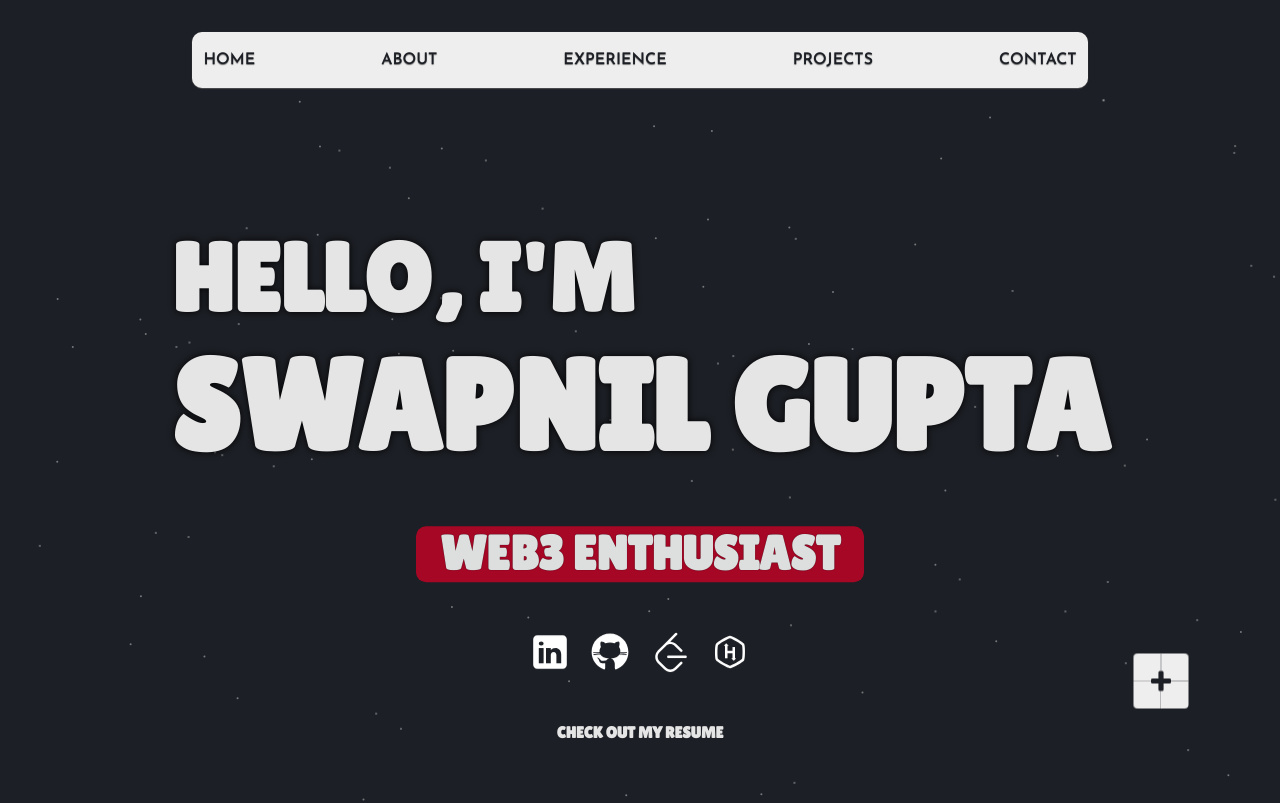
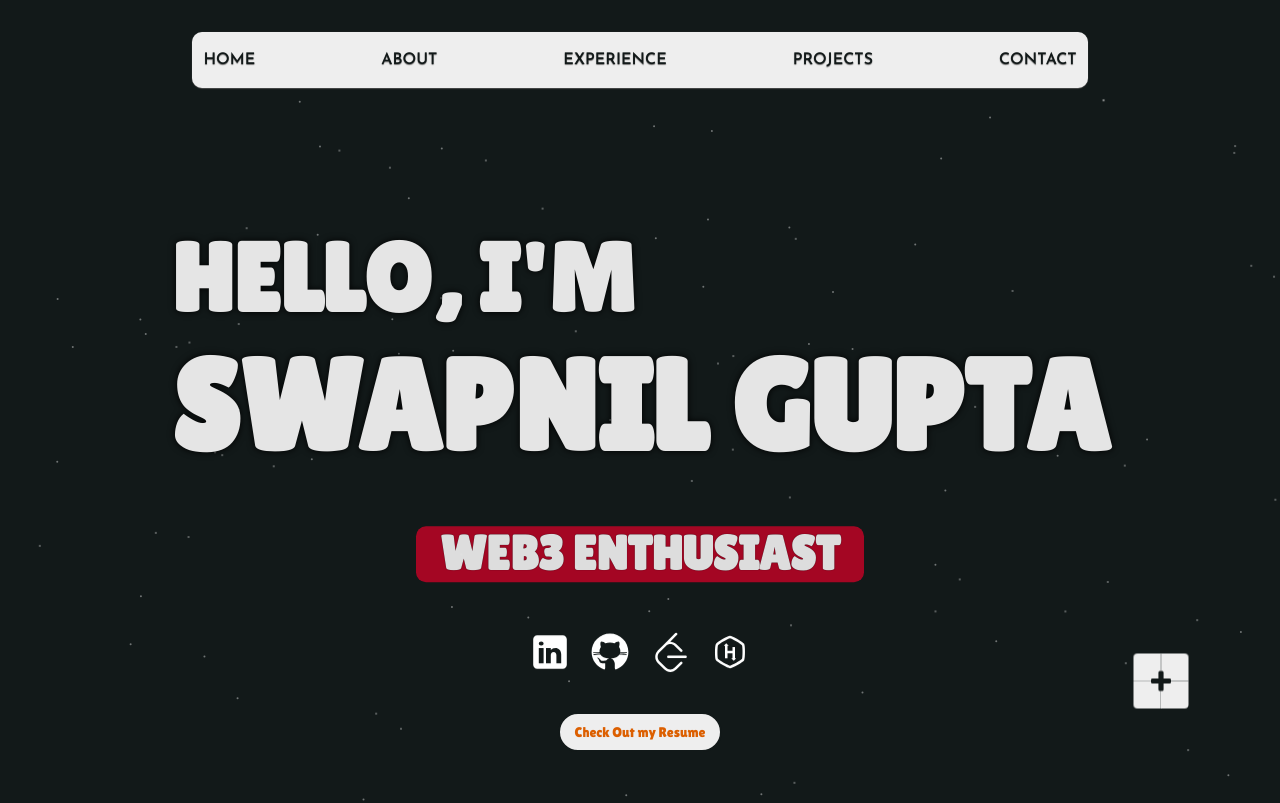
Before and after one commit to swapnilgupta14/Personal-Porfolio-using-Next.js, a Next.js app: page / in a window 1280 px wide. Shown: the top 803 px of the page. Built offline with nearby package versions, Linux system fonts and the light colour scheme; a web font is replaced by a local one.

Commit message:
button style, small changes

```diff
--- a/src/component/Homepage.js
+++ b/src/component/Homepage.js
@@ -1,5 +1,5 @@
 import React, { useState, useEffect } from 'react';
-import { Linkedin, Github, Mail, Leetcode, HackerRank } from './icon/icon';
+import { Linkedin, Github, Mail, Leetcode, HackerRank, DownloadIcon } from './icon/icon';
 import { IndicatorIcon } from './icon/icon';
 
 const Homepage = () => {
@@ -7,6 +7,8 @@ const Homepage = () => {
     const [isSmallScreen, setIsSmallScreen] = useState(false);
     const [isLoading, setIsLoading] = useState(false);
     const [isSuccess, setIsSuccess] = useState(false);
+    const [isHovered, setIsHovered] = useState(false);
+
 
     const handleButtonClick = () => {
         setIsLoading(true);
@@ -16,10 +18,12 @@ const Homepage = () => {
             setTimeout(() => {
                 const link = document.createElement('a');
                 link.href = 'https://drive.google.com/file/d/10Aq7BljScKLy-G8FTlHwjYk874xG7YOL/view?usp=sharing';
+                link.target = '_blank';
                 link.download = 'swapnil_gupta.pdf';
                 link.click();
-            }, 1000);
-        }, 3000);
+                setIsSuccess(false);
+            }, 2000);
+        }, 2000);
     };
 
 
@@ -134,10 +138,15 @@ const Homepage = () => {
                         <div className='loading-bar'>
                             <div className='loading-bar-progress'></div>
                         </div>
-                    ) : isSuccess ? (
-                       ` Loading....`
                     ) : (
-                        <p>Check Out my Resume</p>
+                        <button
+                            className='button'
+                            onMouseEnter={() => setIsHovered(true)}
+                            onMouseLeave={() => setIsHovered(false)}
+                        >
+                            {!isHovered && <span className='text-1'>Check Out my Resume</span>}
+                            {isHovered && <span className='icon-1'><DownloadIcon width={20} height={20} /></span>}
+                        </button>
                     )}
                 </div>
             </div>
--- a/src/pages/index.js
+++ b/src/pages/index.js
@@ -28,6 +28,11 @@ export default function Home() {
     return () => clearTimeout(timeout);
   }, []);
 
+  let isMobile;
+  if (typeof window !== "undefined") {
+    isMobile = window.innerWidth <= 768;
+  }
+
   return (
     <>
       <div>
@@ -54,11 +59,11 @@ export default function Home() {
           </div>
         ) : (
           <>
-          <Header />
-          <Homepage />
-          <AddButton />
-          <Projects/>
-          <Footer/>
+            <Header />
+            <Homepage />
+            {isMobile ? null : <AddButton />}
+            <Projects />
+            <Footer />
           </>
         )}
         {!showWelcome && (
--- a/src/styles/Homepage.scss
+++ b/src/styles/Homepage.scss
@@ -42,13 +42,13 @@ $background-gradient: linear-gradient(270deg, $secondary-accent-color 0%, $accen
     .container {
         color: #e5e5e5;
         font-size: 2.26rem;
-        text-transform: uppercase;
         display: flex;
         flex-direction: column;
         align-items: center;
         justify-content: center;
         text-align: center;
         position: relative;
+        text-transform: uppercase;
         z-index: 2;
         pointer-events: auto;
 
@@ -75,6 +75,7 @@ $background-gradient: linear-gradient(270deg, $secondary-accent-color 0%, $accen
         .name-color {
             font-size: 8rem;
             color: #e5e5e5;
+
         }
 
         .social-nav-container {
@@ -93,12 +94,11 @@ $background-gradient: linear-gradient(270deg, $secondary-accent-color 0%, $accen
             }
         }
 
-        .button-wrapper{
+        .button-wrapper {
             font-size: 1rem;
             margin: 2rem 0 0 0;
-            .contact-button{
 
-            }
+            .contact-button {}
         }
     }
 
@@ -202,7 +202,6 @@ $background-gradient: linear-gradient(270deg, $secondary-accent-color 0%, $accen
         .container {
             color: #e5e5e5;
             font-size: 2.26rem;
-            text-transform: uppercase;
             display: flex;
             flex-direction: column;
             align-items: center;
@@ -230,6 +229,8 @@ $background-gradient: linear-gradient(270deg, $secondary-accent-color 0%, $accen
             .name-color {
                 font-size: 5rem;
                 color: #e5e5e5;
+                text-transform: uppercase;
+
             }
         }
 
@@ -306,17 +307,44 @@ $background-gradient: linear-gradient(270deg, $secondary-accent-color 0%, $accen
     border-radius: 5px;
     overflow: hidden;
     transition: all 0.3s ease;
+
+    .button {
+        padding: 10px 15px;
+        font-family: inherit;
+        font-size: 14px;
+        border-radius: 30px;
+        background-color: $secondary-color;
+        color: $base-color;
+        border: $accent-color 2px solid;
+        transition: all 0.3s ease;
+        display: flex;
+        align-items: center;
+        justify-content: center;
+
+        .icon-1 {
+            transition: all 0.3s ease;
+            display: flex;
+            align-items: center;
+            justify-content: center;
+            background-color: $secondary-color;
+            width: 25px;
+            height: 25px;
+            border-radius: 50%;
         }
 
-  .button-wrapper p {
-    margin: 0;
-    font-size: 16px;
-    // color: #ff0000;
-    transition: opacity 0.3s ease;
+        &:hover {
+            transform: scale(0.9);
+            background-color: $base-color;
+            color: $secondary-color;
+            display: flex;
+            align-items: center;
+            justify-content: center;
+
+            .icon-1 {
+                transform: scale(1.2);
             }
-
-  .button-wrapper p:hover {
-    transform: scale(1.2);
+        }
+    }
 }
 
 .loading-bar {
@@ -341,6 +369,7 @@ $background-gradient: linear-gradient(270deg, $secondary-accent-color 0%, $accen
     from {
         width: 0%;
     }
+
     to {
         width: 100%;
     }
--- a/src/styles/Project.scss
+++ b/src/styles/Project.scss
@@ -52,6 +52,8 @@
         height: 100%;
         object-fit: cover;
         border-radius: 10px;
+        z-index: 9;
+
     }
 }
 
@@ -126,6 +128,7 @@
           display: flex;
           flex-direction: column;
           align-items: center;
+          z-index: 3;
 
           &:nth-of-type(n + 2) .timeline-indicator {
             top: -55px; /* Adjust based on your layout */
--- a/src/styles/_variables.scss
+++ b/src/styles/_variables.scss
@@ -17,7 +17,7 @@ $link-padding-mobile: 0.5rem 2rem;
 
 $base-color: #DC5F00;
 $secondary-color: #EEEEEE;
-$accent-color: #1c1f25;
+$accent-color: #121919;
 
 
 
--- a/src/styles/globals.scss
+++ b/src/styles/globals.scss
@@ -13,7 +13,7 @@
 @import './addButton.scss';
 
 body {
-  background-color: #1c1f25;
+  background-color: #121919;
   color: $accent-color;
   font-family: "Josefin Sans", sans-serif;
   font-optical-sizing: auto;
```
Also changed, not shown: src/component/icon/icon.js (+13 -0 lines). Lines whose indentation alone changed are shown as unchanged.
